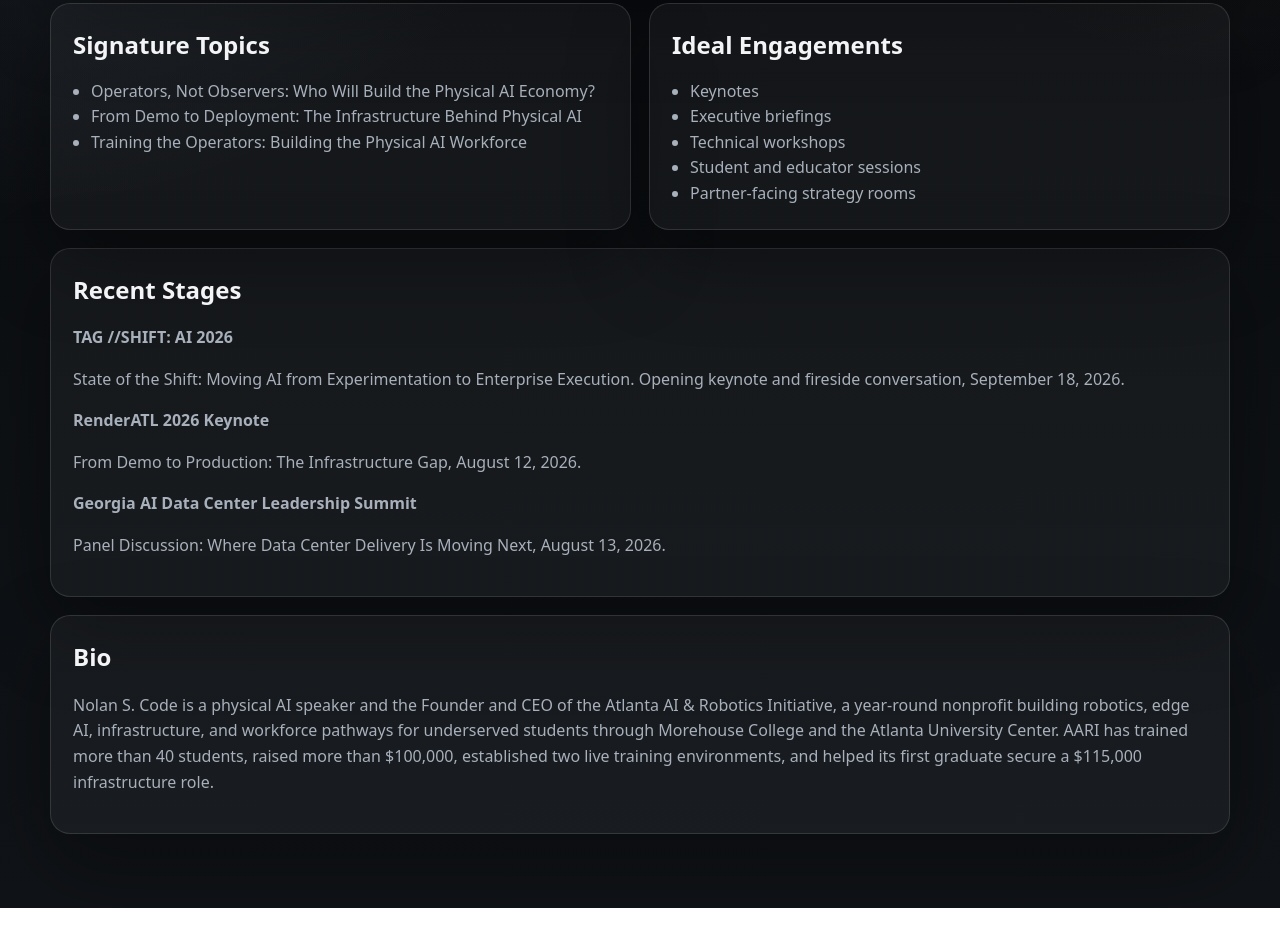
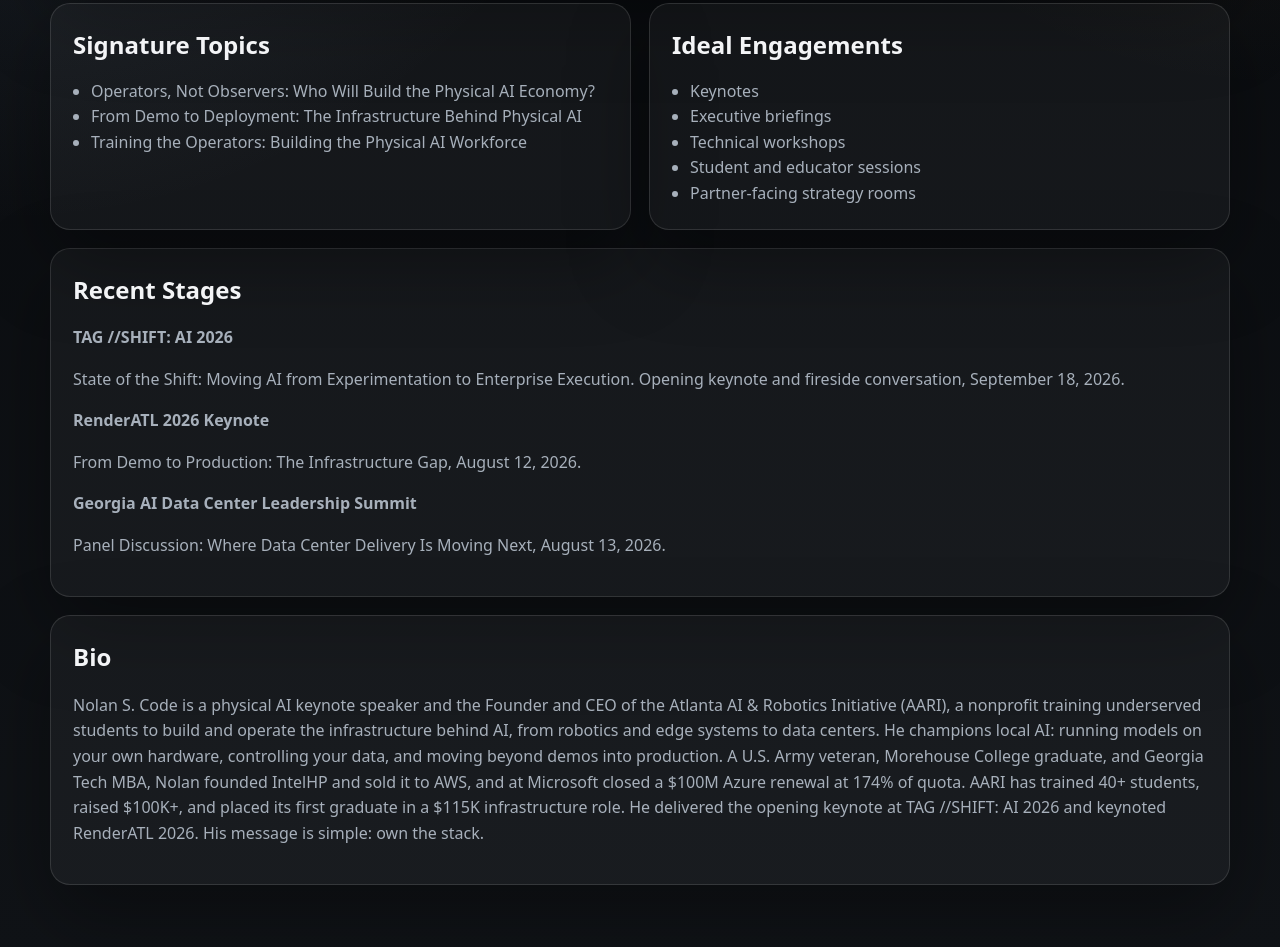
Before and after one commit to ncode3/nolancode-bio-production, a plain HTML site: page speaker-kit.html in a window 1280 px wide. Shown: the part 440-1387 px from the top of the page. Before the commit the page ends 1348 px from the top, so only its background shows below. Drawn offline with Linux system fonts and the light colour scheme.

Commit message:
Refresh short bio with local AI focus and executive track record

```diff
--- a/speaker-kit.html
+++ b/speaker-kit.html
@@ -59,7 +59,7 @@
 
             <section class="print-card">
                 <h2>Bio</h2>
-                <p class="print-copy">Nolan S. Code is a physical AI speaker and the Founder and CEO of the Atlanta AI &amp; Robotics Initiative, a year-round nonprofit building robotics, edge AI, infrastructure, and workforce pathways for underserved students through Morehouse College and the Atlanta University Center. AARI has trained more than 40 students, raised more than $100,000, established two live training environments, and helped its first graduate secure a $115,000 infrastructure role.</p>
+                <p class="print-copy">Nolan S. Code is a physical AI keynote speaker and the Founder and CEO of the Atlanta AI &amp; Robotics Initiative (AARI), a nonprofit training underserved students to build and operate the infrastructure behind AI, from robotics and edge systems to data centers. He champions local AI: running models on your own hardware, controlling your data, and moving beyond demos into production. A U.S. Army veteran, Morehouse College graduate, and Georgia Tech MBA, Nolan founded IntelHP and sold it to AWS, and at Microsoft closed a $100M Azure renewal at 174% of quota. AARI has trained 40+ students, raised $100K+, and placed its first graduate in a $115K infrastructure role. He delivered the opening keynote at TAG //SHIFT: AI 2026 and keynoted RenderATL 2026. His message is simple: own the stack.</p>
             </section>
         </div>
     </main>
```
Also changed, not shown: index.html (+1 -1 lines).
